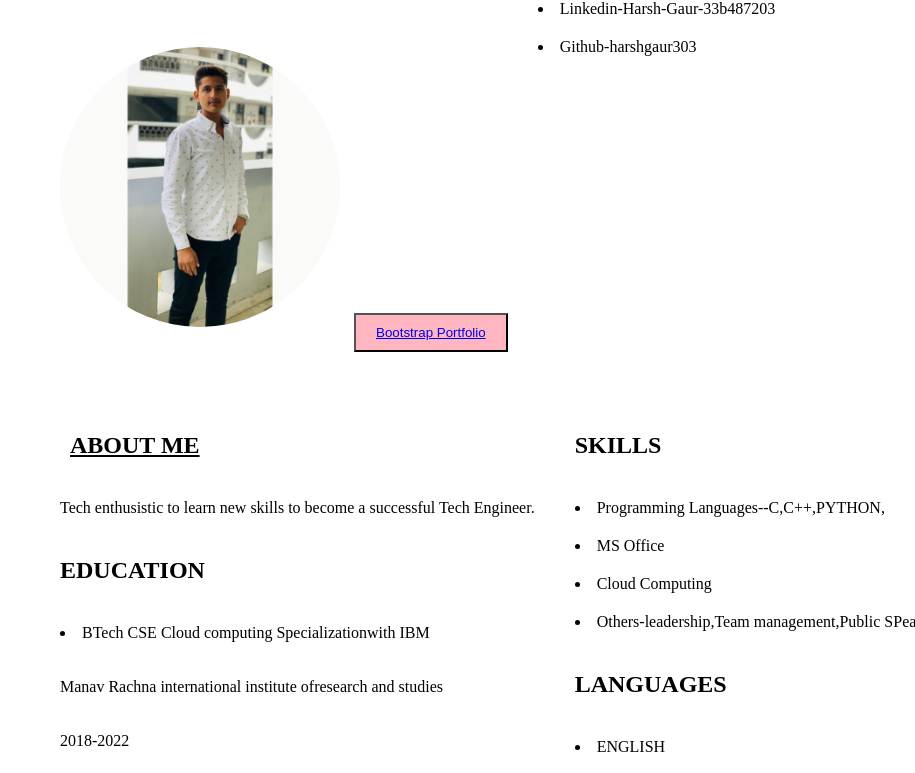
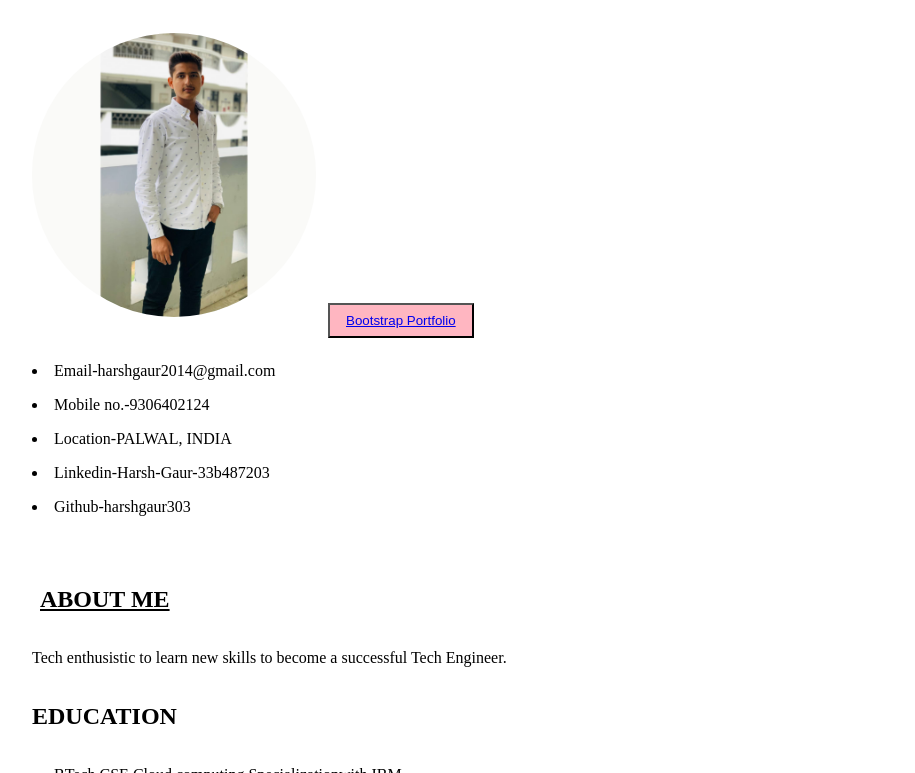
Before and after one commit to harshgaur303/Batch-3, a plain HTML site: page index.html in a window 1280 px wide. Shown: the part 182-955 px from the top of the page, without its empty margins (8-923 px from the left). Drawn offline with Linux system fonts and the light colour scheme.

Commit message:
Add files via upload

```diff
--- a/index.html
+++ b/index.html
@@ -5,20 +5,10 @@
 <style>
 * {
   box-sizing: border-box;
-  padding: 10px;
-}
-div:hover{
-  background-color: lightblue;
+  padding: 8px;
 }
 .row {
-  display: flex;
-  background-color:white;
-  margin: 10px;
-  border-radius: 20px;
-}
-.column {
-
-
+  display: inline;
 }
 
 .name {
```
